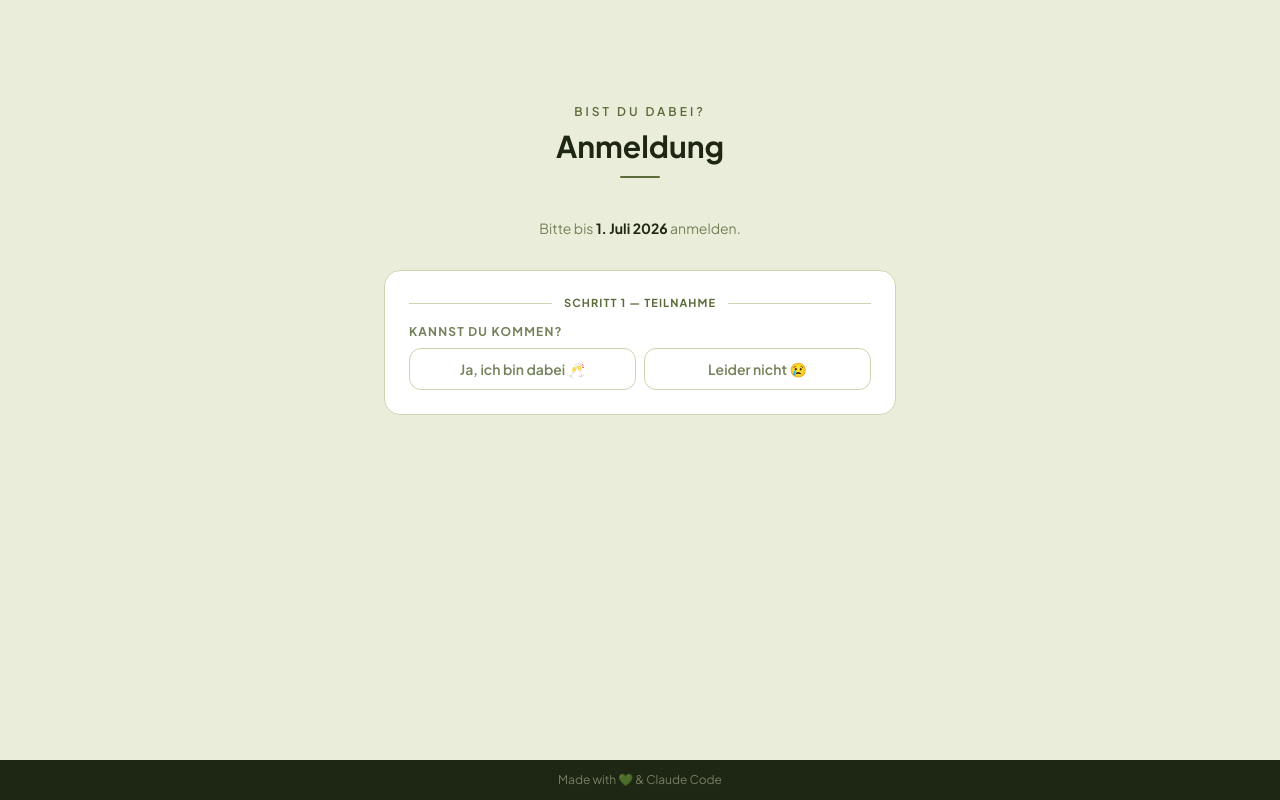
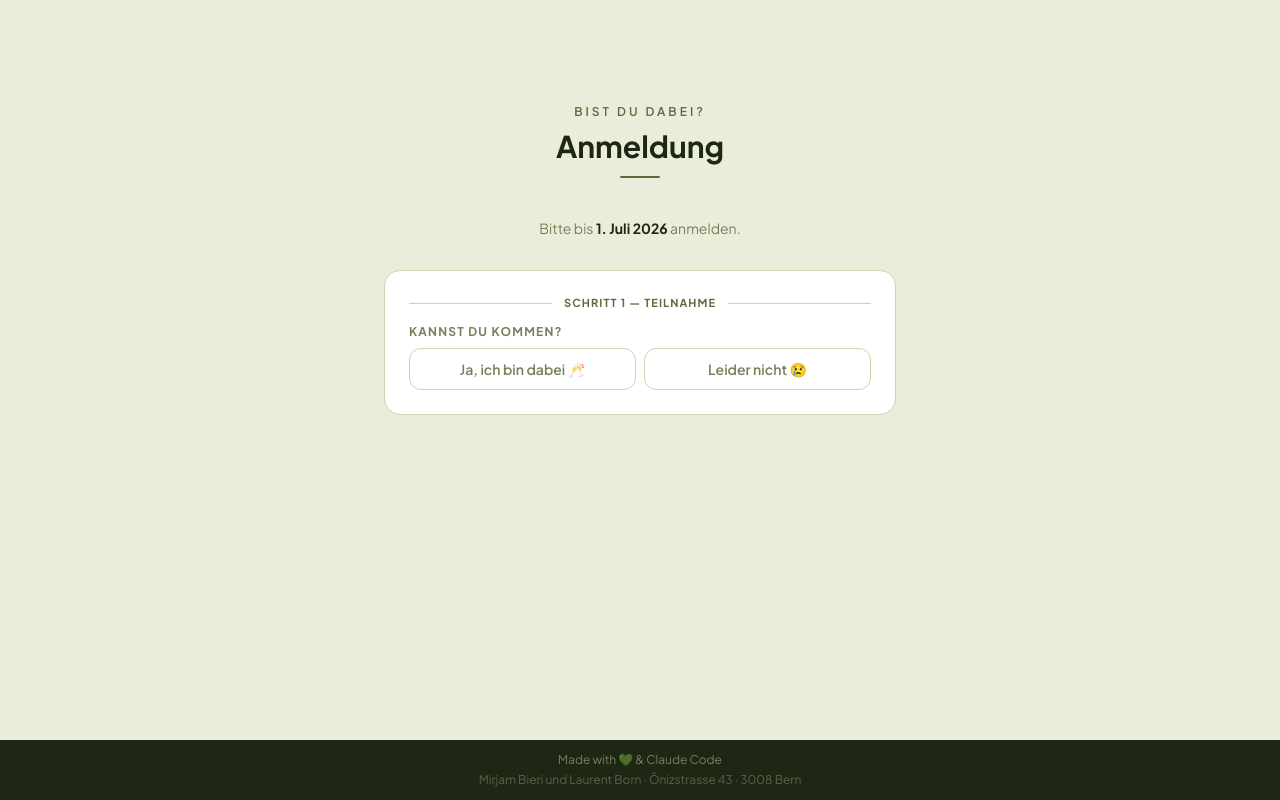
Before and after one commit to laurentb-wq/hochzeit-mila, a Next.js app: page / in a window 1280 px wide. Shown: the part 4000-4800 px from the top of the page. Built offline with nearby package versions, Linux system fonts and the light colour scheme.

Commit message:
Add address to footer

```diff
--- a/app/components/FullPageLayout.tsx
+++ b/app/components/FullPageLayout.tsx
@@ -333,8 +333,9 @@ export default function FullPageLayout() {
             </div>
           </div>
         </div>
-        <footer className="px-6 py-4 sm:py-3 mt-6 sm:mt-0 text-center flex-shrink-0" style={{ background: "#1E2614" }}>
+        <footer className="px-6 py-4 sm:py-3 mt-6 sm:mt-0 text-center flex-shrink-0 space-y-1" style={{ background: "#1E2614" }}>
           <p className="text-xs" style={{ color: "rgba(205,213,176,0.5)" }}>Made with 💚 & Claude Code</p>
+          <p className="text-xs" style={{ color: "rgba(205,213,176,0.35)" }}>Mirjam Bieri und Laurent Born · Önizstrasse 43 · 3008 Bern</p>
         </footer>
       </section>
 
```
